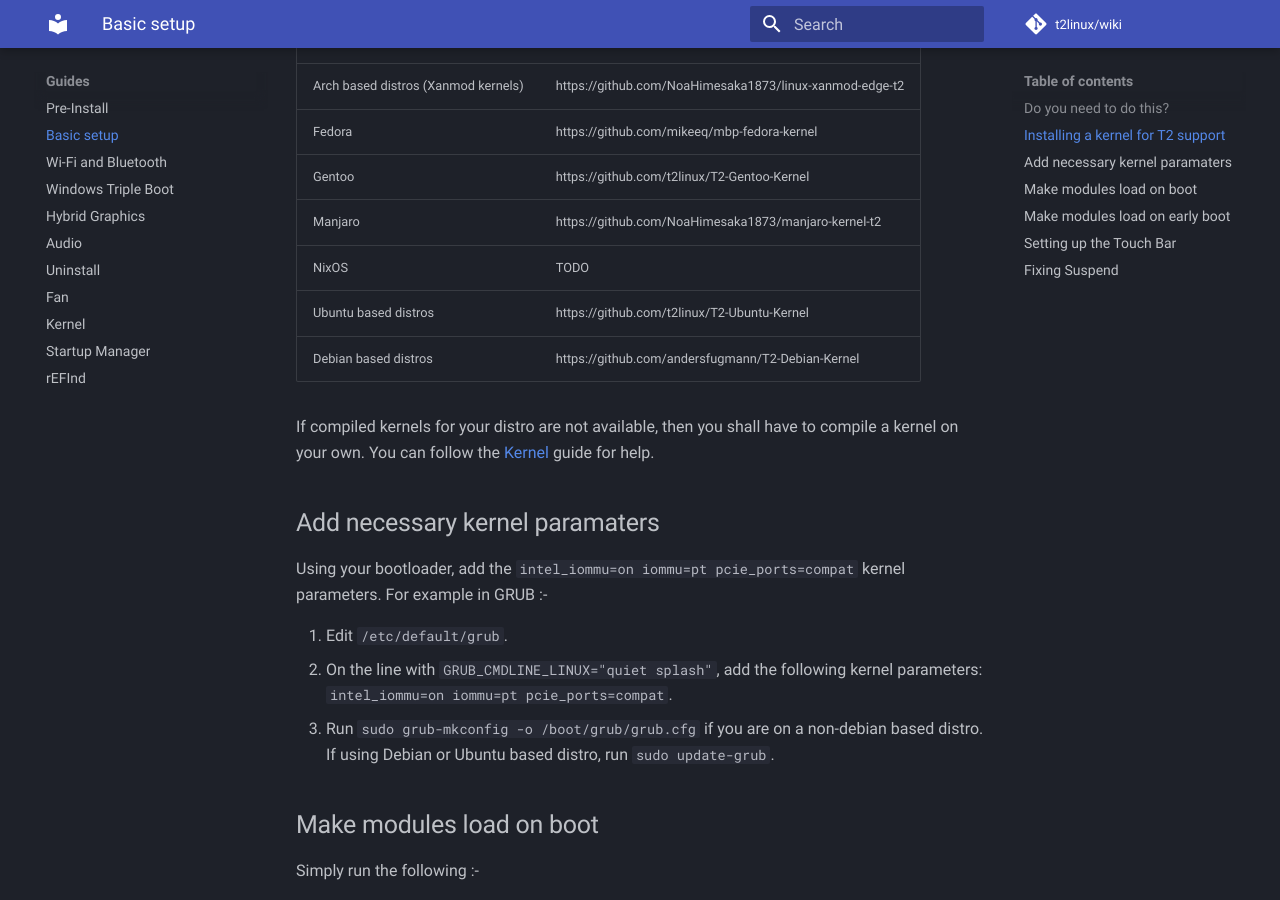
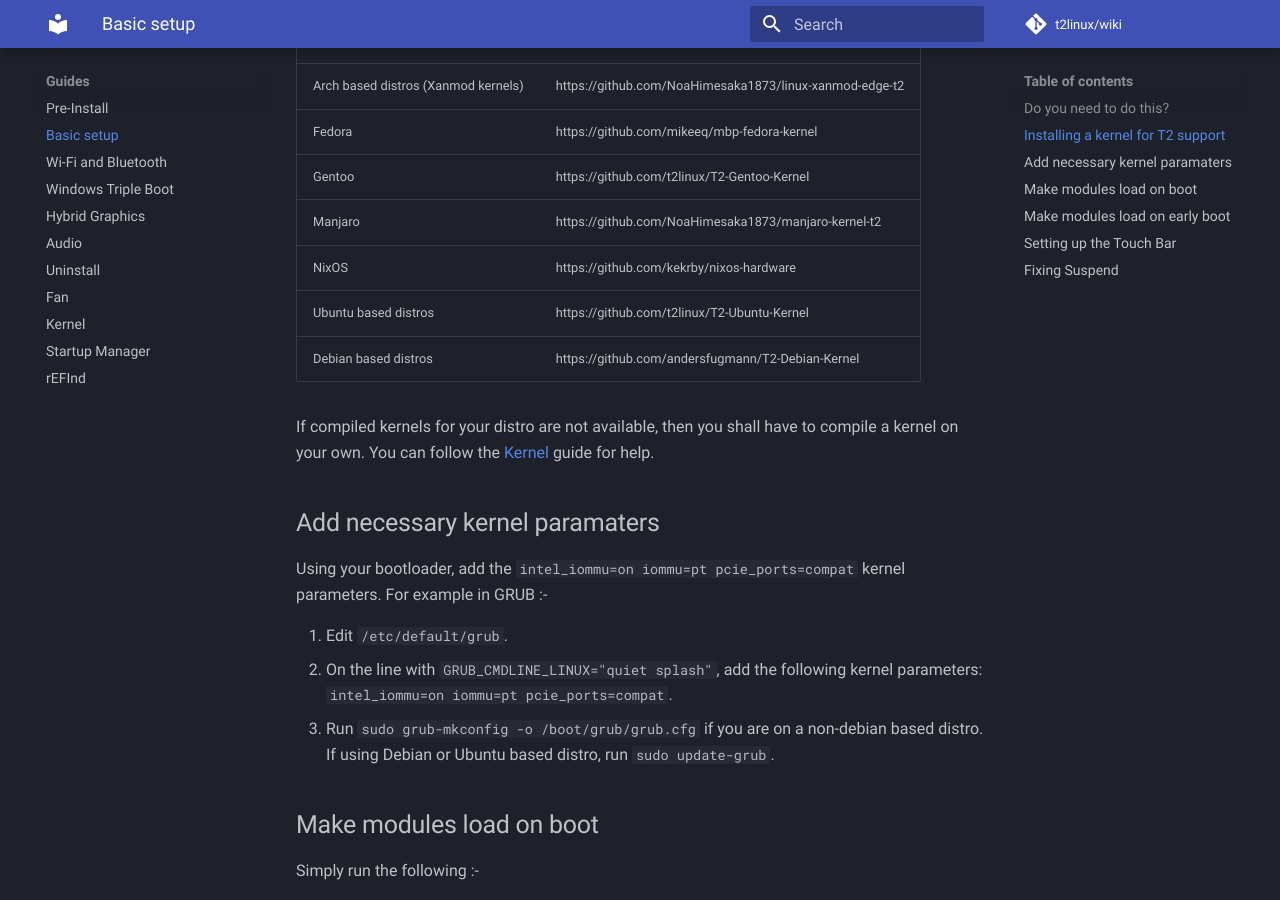
Before and after one commit to t2linux/wiki, an MkDocs documentation site: the page built from docs/guides/postinstall.md, in a window 1280 px wide and 900 px high, scrolled down 887 px. Built offline with MkDocs 1.6.1 and Material for MkDocs 9.7.7, drawn with Linux system fonts in a browser that asks for light colours; comment, search, counter and statistics services are not loaded.

Commit message:
Merge suggestion from @kekrby
Co-authored-by: kekrby <112101992+kekrby@users.noreply.github.com>

```diff
--- a/docs/guides/postinstall.md
+++ b/docs/guides/postinstall.md
@@ -25,7 +25,7 @@ Many distro maintainers provide compiled kernels which can be installed on your
 | Fedora                              | https://github.com/mikeeq/mbp-fedora-kernel |
 | Gentoo                              | https://github.com/t2linux/T2-Gentoo-Kernel |
 | Manjaro                             | https://github.com/NoaHimesaka1873/manjaro-kernel-t2 |
-| NixOS                               | TODO |
+| NixOS                               | https://github.com/kekrby/nixos-hardware |
 | Ubuntu based distros                | https://github.com/t2linux/T2-Ubuntu-Kernel |
 | Debian based distros                | https://github.com/andersfugmann/T2-Debian-Kernel |
 
```
